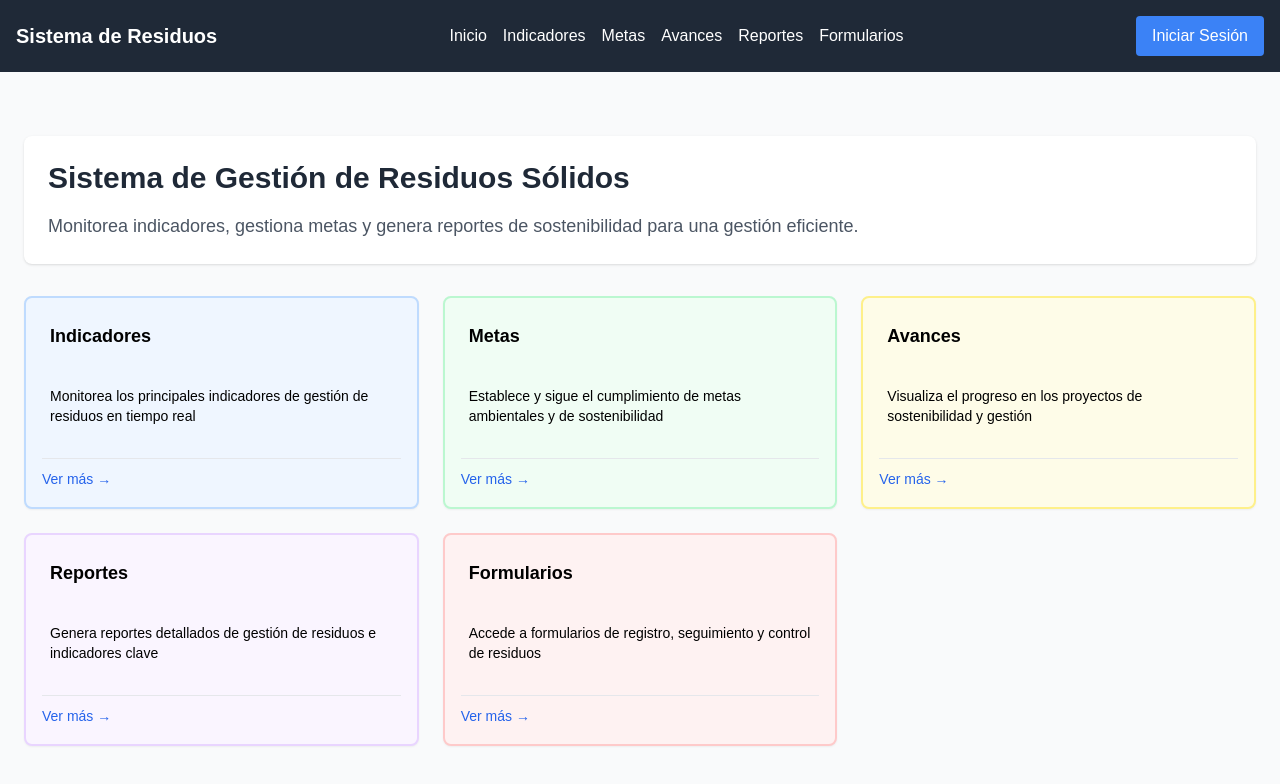
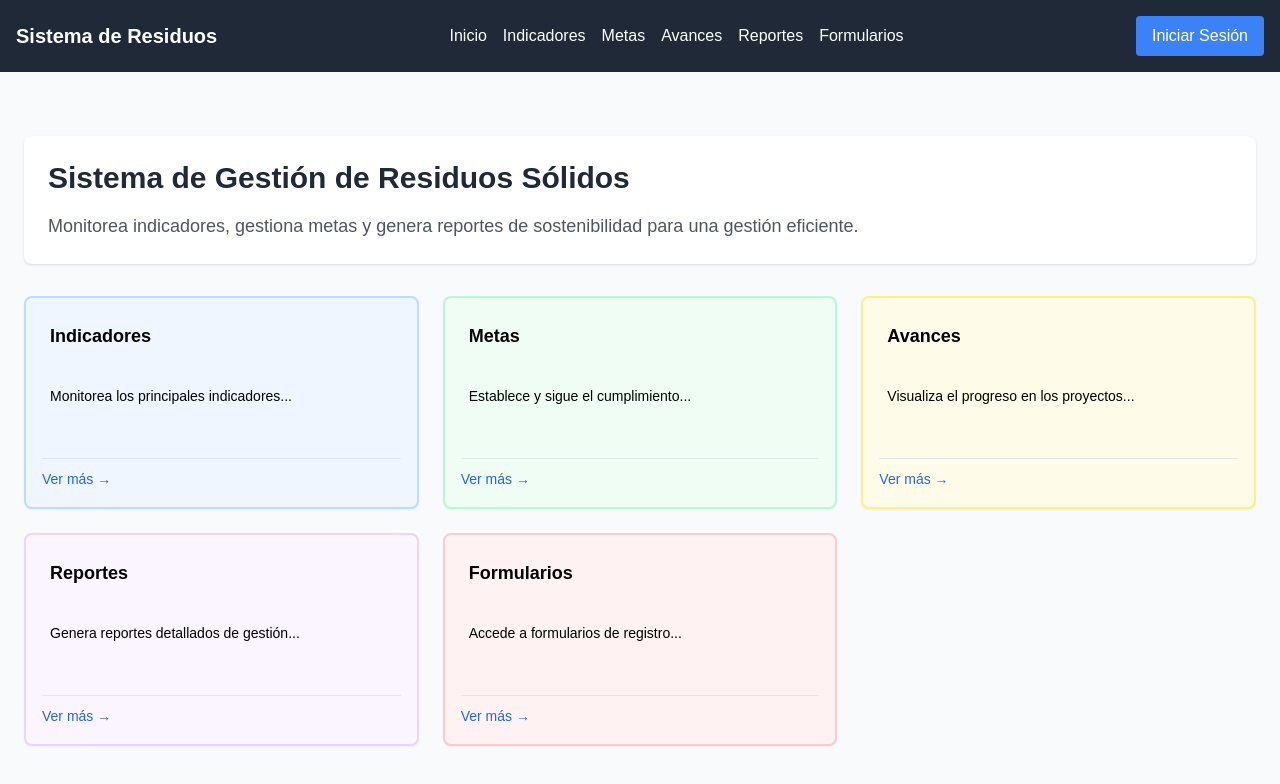
Before and after one commit to Carlostavo/new, a Next.js app: page / in a window 1280 px wide. Shown: the top 784 px of the page. Built offline with nearby package versions, Linux system fonts and the light colour scheme; no server answers.

Commit message:
Update index.jsx

```diff
--- a/pages/index.jsx
+++ b/pages/index.jsx
@@ -25,81 +25,81 @@ const EditPanel = dynamic(() => import("../components/EditPanel"), {
 
 export default function Home() {
   const [isEditing, setIsEditing] = useState(false);
-  const [selectedElement, setSelectedElement] = useState(null);
-  const [currentStyles, setCurrentStyles] = useState({});
+  const [isEditPanelOpen, setIsEditPanelOpen] = useState(false);
+  const [activeElementId, setActiveElementId] = useState(null);
+  const [elementStyles, setElementStyles] = useState({});
+  const [globalStyles, setGlobalStyles] = useState({});
 
-  const handleSave = (newValue) => {
-    console.log("Texto guardado:", newValue);
+  // IDs únicos para cada elemento editable
+  const elementIds = {
+    title: 'main-title',
+    description: 'main-description',
+    card1Title: 'card-1-title',
+    card1Desc: 'card-1-desc',
+    card2Title: 'card-2-title',
+    card2Desc: 'card-2-desc',
+    card3Title: 'card-3-title',
+    card3Desc: 'card-3-desc',
+    card4Title: 'card-4-title',
+    card4Desc: 'card-4-desc',
+    card5Title: 'card-5-title',
+    card5Desc: 'card-5-desc'
+  };
+
+  const handleSave = (newValue, elementId) => {
+    console.log("Texto guardado:", newValue, "para elemento:", elementId);
+    // Aquí puedes guardar en Supabase con el elementId
   };
 
   const handleStyleChange = (styles) => {
-    setCurrentStyles(styles);
-  };
-
-  const handleElementSelect = (element) => {
-    setSelectedElement(element);
-  };
-
-  const handleEditModeToggle = (editMode) => {
-    setIsEditing(editMode);
-    if (!editMode) {
-      setSelectedElement(null);
+    if (activeElementId) {
+      setElementStyles(prev => ({
+        ...prev,
+        [activeElementId]: styles
+      }));
     }
   };
 
+  const handleEditStart = (elementId) => {
+    setActiveElementId(elementId);
+    setIsEditPanelOpen(true);
+  };
+
+  const handleApplyToAll = (styles) => {
+    setGlobalStyles(styles);
+    // Aplicar a todos los elementos
+    const allIds = Object.values(elementIds);
+    const newStyles = {};
+    allIds.forEach(id => {
+      newStyles[id] = styles;
+    });
+    setElementStyles(newStyles);
+  };
+
   const cardData = [
-    {
-      title: "Indicadores",
-      description: "Monitorea los principales indicadores de gestión de residuos en tiempo real",
-      link: "/indicadores",
-      bgColor: "bg-blue-50",
-      borderColor: "border-blue-200"
-    },
-    {
-      title: "Metas",
-      description: "Establece y sigue el cumplimiento de metas ambientales y de sostenibilidad",
-      link: "/metas",
-      bgColor: "bg-green-50",
-      borderColor: "border-green-200"
-    },
-    {
-      title: "Avances",
-      description: "Visualiza el progreso en los proyectos de sostenibilidad y gestión",
-      link: "/avances",
-      bgColor: "bg-yellow-50",
-      borderColor: "border-yellow-200"
-    },
-    {
-      title: "Reportes",
-      description: "Genera reportes detallados de gestión de residuos e indicadores clave",
-      link: "/reportes",
-      bgColor: "bg-purple-50",
-      borderColor: "border-purple-200"
-    },
-    {
-      title: "Formularios",
-      description: "Accede a formularios de registro, seguimiento y control de residuos",
-      link: "/formularios",
-      bgColor: "bg-red-50",
-      borderColor: "border-red-200"
-    }
+    { id: 1, title: "Indicadores", description: "Monitorea los principales indicadores...", link: "/indicadores", bgColor: "bg-blue-50", borderColor: "border-blue-200" },
+    { id: 2, title: "Metas", description: "Establece y sigue el cumplimiento...", link: "/metas", bgColor: "bg-green-50", borderColor: "border-green-200" },
+    { id: 3, title: "Avances", description: "Visualiza el progreso en los proyectos...", link: "/avances", bgColor: "bg-yellow-50", borderColor: "border-yellow-200" },
+    { id: 4, title: "Reportes", description: "Genera reportes detallados de gestión...", link: "/reportes", bgColor: "bg-purple-50", borderColor: "border-purple-200" },
+    { id: 5, title: "Formularios", description: "Accede a formularios de registro...", link: "/formularios", bgColor: "bg-red-50", borderColor: "border-red-200" }
   ];
 
   return (
-    <div className={`min-h-screen bg-gray-50 smooth-transition ${isEditing ? 'selection-mode-active cursor-select-mode' : ''}`}>
-      <Navbar onToggleEdit={handleEditModeToggle} />
+    <div className={`min-h-screen bg-gray-50 smooth-transition ${isEditing ? 'edit-mode-active' : ''}`}>
+      <Navbar onToggleEdit={setIsEditing} />
 
       <main className="max-w-7xl mx-auto mt-10 p-4 sm:p-6">
         {/* Header editable */}
-        <div className="mb-8 bg-white p-6 rounded-lg shadow w-full text-contain smooth-transition">
+        <div className="mb-8 bg-white p-6 rounded-lg shadow w-full text-contain smooth-transition edit-hover">
           <EditableText
             text="Sistema de Gestión de Residuos Sólidos"
             tag="h1"
             isEditing={isEditing}
             onSave={handleSave}
-            onElementSelect={handleElementSelect}
-            isSelected={selectedElement?.type === 'h1'}
-            currentStyles={currentStyles}
+            onEditStart={handleEditStart}
+            elementId={elementIds.title}
+            isActive={activeElementId === elementIds.title}
+            localStyles={elementStyles[elementIds.title] || globalStyles}
             className="text-2xl sm:text-3xl font-bold text-gray-800 mb-4 break-words"
             placeholder="Título principal del sistema..."
           />
@@ -108,9 +108,10 @@ export default function Home() {
             tag="p"
             isEditing={isEditing}
             onSave={handleSave}
-            onElementSelect={handleElementSelect}
-            isSelected={selectedElement?.type === 'p'}
-            currentStyles={currentStyles}
+            onEditStart={handleEditStart}
+            elementId={elementIds.description}
+            isActive={activeElementId === elementIds.description}
+            localStyles={elementStyles[elementIds.description] || globalStyles}
             className="text-base sm:text-lg text-gray-600 break-words"
             placeholder="Descripción del sistema..."
           />
@@ -118,8 +119,8 @@ export default function Home() {
 
         {/* Grid de tarjetas */}
         <div className="grid grid-cols-1 sm:grid-cols-2 lg:grid-cols-3 gap-6 w-full">
-          {cardData.map((card, index) => (
-            <div key={index} className="w-full smooth-transition">
+          {cardData.map((card) => (
+            <div key={card.id} className="w-full smooth-transition edit-hover">
               <EditableCard
                 title={card.title}
                 description={card.description}
@@ -128,23 +129,44 @@ export default function Home() {
                 borderColor={card.borderColor}
                 isEditing={isEditing}
                 onSave={handleSave}
-                onElementSelect={handleElementSelect}
-                isSelected={selectedElement?.index === index}
-                currentStyles={currentStyles}
-                cardIndex={index}
+                onEditStart={handleEditStart}
+                elementIdPrefix={`card-${card.id}`}
+                isActive={activeElementId?.startsWith(`card-${card.id}`)}
+                localStyles={elementStyles[`card-${card.id}-title`] || elementStyles[`card-${card.id}-desc`] || globalStyles}
               />
             </div>
           ))}
         </div>
       </main>
 
+      {/* Botón flotante para abrir panel de edición */}
+      {isEditing && (
+        <button
+          className="edit-panel-toggle"
+          onClick={() => setIsEditPanelOpen(true)}
+          title="Abrir editor"
+        >
+          ✎
+        </button>
+      )}
+
+      {/* Indicador de elemento activo */}
+      {isEditing && activeElementId && (
+        <div className="active-element-indicator">
+          Editando: {activeElementId.includes('title') ? 'Título' : 'Descripción'}
+        </div>
+      )}
+
       {/* Panel lateral de edición */}
       <EditPanel
-        isOpen={isEditing}
-        onClose={() => setIsEditing(false)}
+        isOpen={isEditPanelOpen}
+        onClose={() => {
+          setIsEditPanelOpen(false);
+          setActiveElementId(null);
+        }}
         onStyleChange={handleStyleChange}
-        selectedElement={selectedElement}
-        onElementSelect={handleElementSelect}
+        onApplyToAll={handleApplyToAll}
+        activeElement={activeElementId ? (activeElementId.includes('title') ? 'Título' : 'Descripción') : null}
       />
     </div>
   );
```
